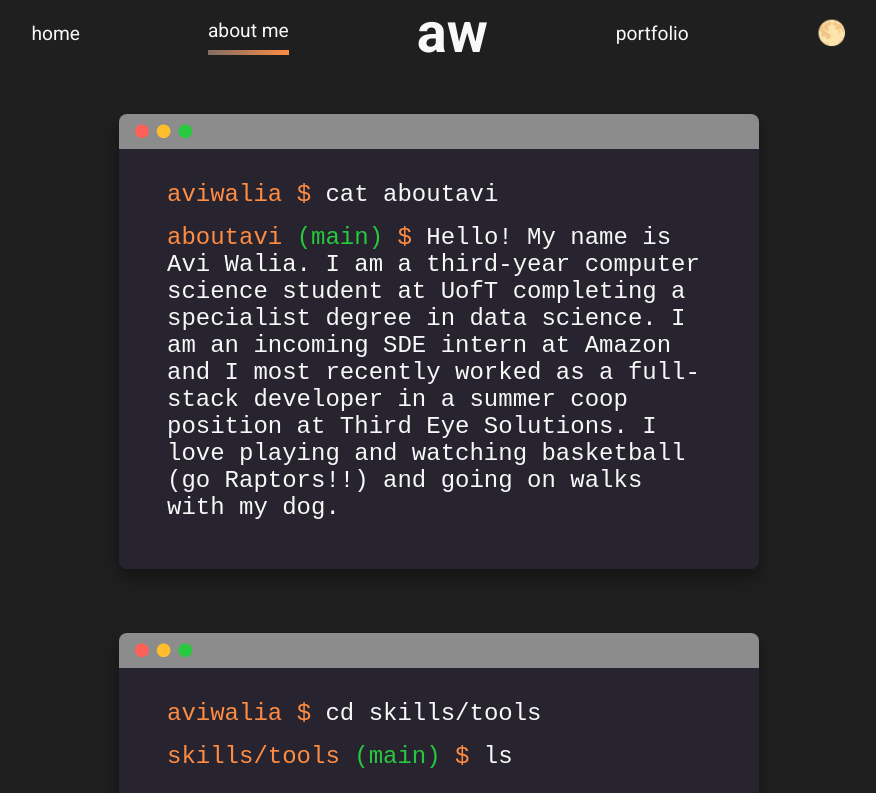
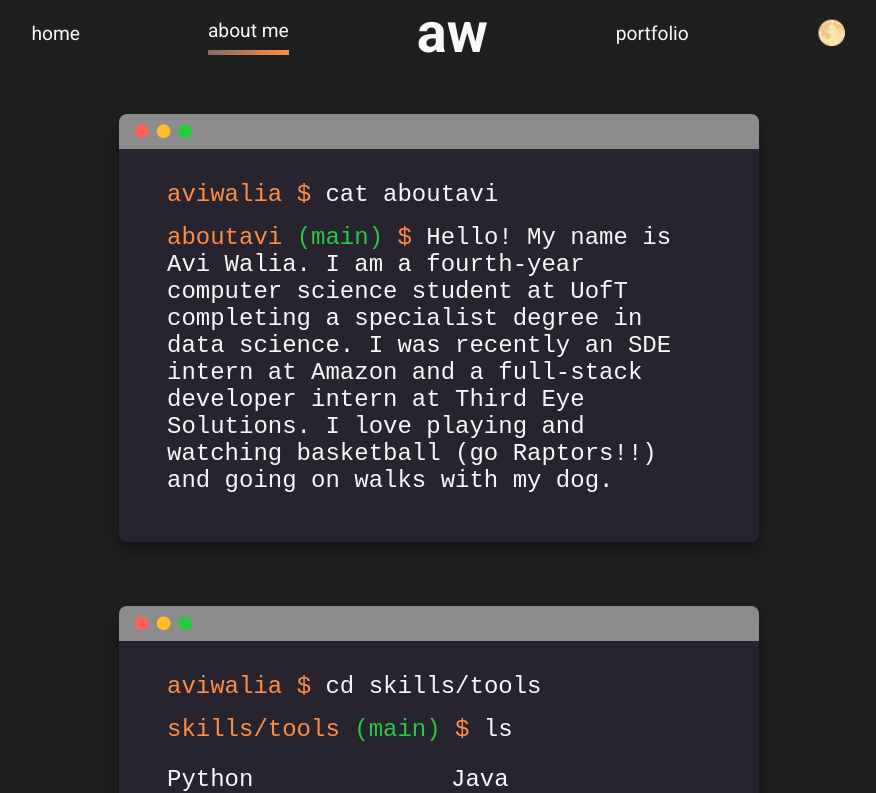
Before and after one commit to Avi04w/ReactPersonalWebsite, a React (Create React App) app: page /about in a window 1280 px wide. Shown: the top 793 px of the page, without its empty margins (201-1077 px from the left). Built offline with nearby package versions, Linux system fonts and the light colour scheme; the HTML template or start-up script is replaced by a standard one.

Commit message:
Updated bio

```diff
--- a/src/info/Info.js
+++ b/src/info/Info.js
@@ -52,7 +52,7 @@ export const info = {
         }
     ],
 
-    bio: "Hello! My name is Avi Walia. I am a third-year computer science student at UofT completing a specialist degree in data science. I am an incoming SDE intern at Amazon and I most recently worked as a full-stack developer in a summer coop position at Third Eye Solutions. I love playing and watching basketball (go Raptors!!) and going on walks with my dog. ",
+    bio: "Hello! My name is Avi Walia. I am a fourth-year computer science student at UofT completing a specialist degree in data science. I was recently an SDE intern at Amazon and a full-stack developer intern at Third Eye Solutions. I love playing and watching basketball (go Raptors!!) and going on walks with my dog. ",
     skills:
         {
             proficientWith: ['Python', 'SQL', 'Pandas', 'NumPy', 'scikit-learn', 'GCP Firebase', 'HTML/CSS', 'Java', 'R', 'Javascript', 'React', 'Flask', 'C', 'Apache Maven'],
```
